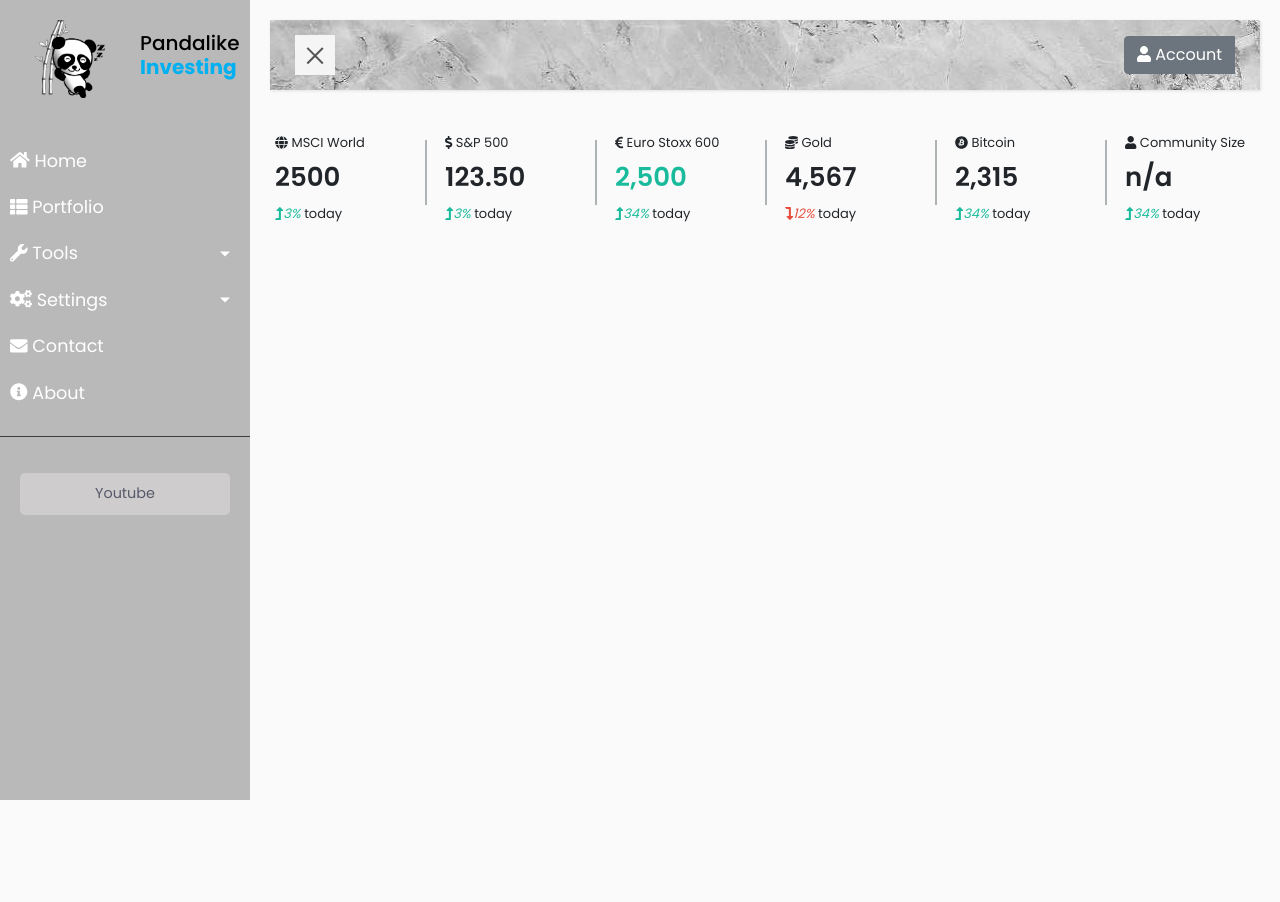
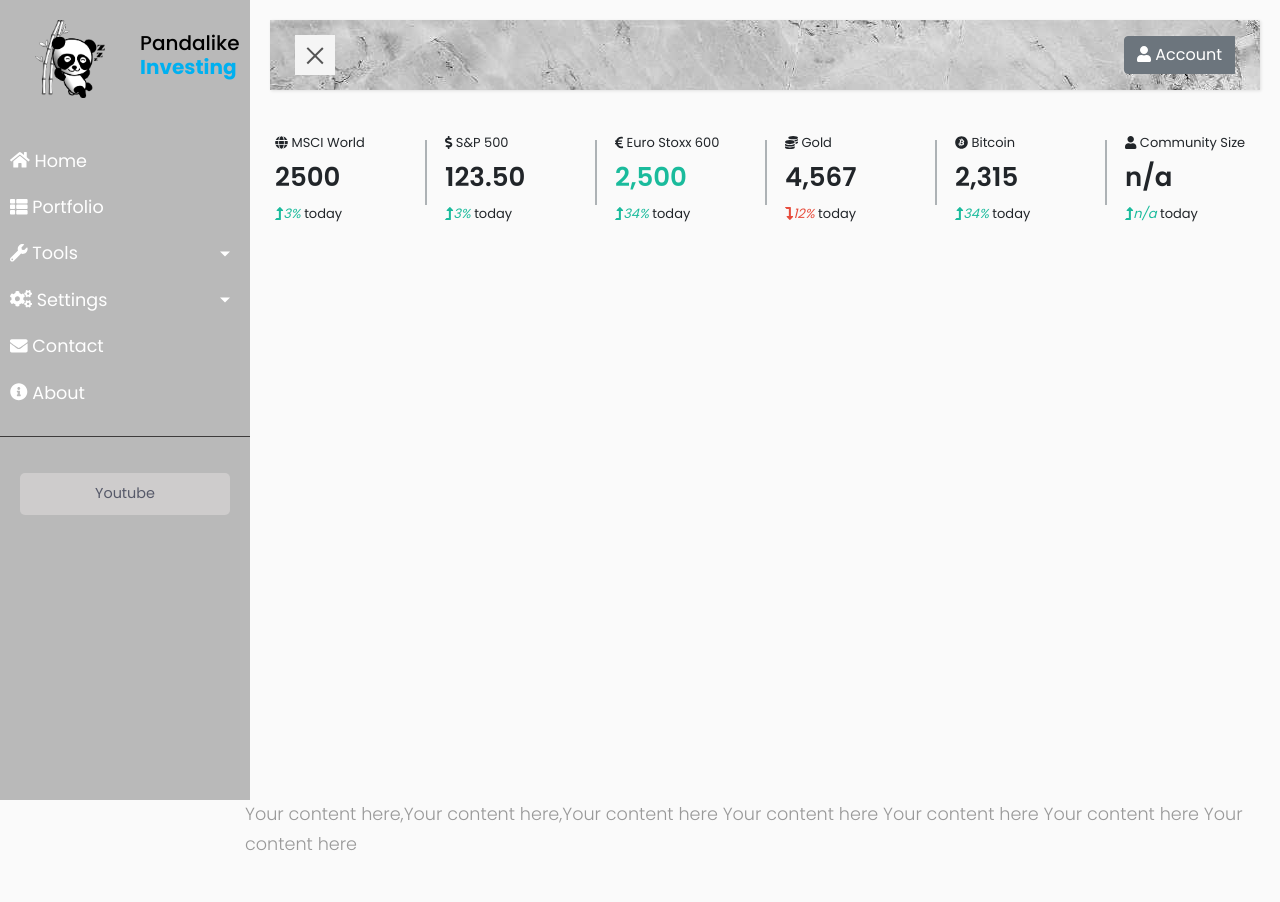
Before and after one commit to SchneiderDaniel/PandalikeInvesting2, a Python web app: template app/home/templates/index.html in a window 1280 px wide. Before the commit the page ends 800 px from the top, so only its background shows below. Run offline with Jinja, Linux system fonts and the light colour scheme; the template is opened without the code that fills it, so the values that code supplies are empty; some libraries are stand-ins or nearby versions.

Commit message:
footer added

```diff
--- a/app/base/static/css/custom.css
+++ b/app/base/static/css/custom.css
@@ -231,3 +231,26 @@ a.article, a.article:hover {
     }
 
 }
+
+
+html, body {
+    height: 100%;
+  }
+
+  #wrap {
+    min-height: 100%;
+  }
+
+  #main {
+    overflow:auto;
+    padding-bottom:26px; /* this needs to be bigger than footer height*/
+  }
+
+  .footer {
+    position: relative;
+    margin-top: -150px; /* negative value of footer height */
+    height: 25px;
+    clear:both;
+    padding-top:20px;
+
+  }
--- a/app/base/templates/base_site.html
+++ b/app/base/templates/base_site.html
@@ -19,10 +19,7 @@
       <!-- Custom Theme Style -->
       <link href="{{ url_for('static', filename='css/custom.css') }}" rel="stylesheet">
       <link href="{{ url_for('static', filename='css/tiles.css') }}" rel="stylesheet">
-
       <!-- Font Awesome JS -->
-      <!-- <script defer src="https://use.fontawesome.com/releases/v5.0.13/js/solid.js" integrity="sha384-tzzSw1/Vo+0N5UhStP3bvwWPq+uvzCMfrN1fEFe+xBmv1C/AtVX5K0uZtmcHitFZ" crossorigin="anonymous"></script>
-      <script defer src="https://use.fontawesome.com/releases/v5.0.13/js/fontawesome.js" integrity="sha384-6OIrr52G08NpOFSZdxxz1xdNSndlD4vdcf/q2myIUVO0VsqaGHJsB0RaBE01VTOY" crossorigin="anonymous"></script> -->
       <script>
         FontAwesomeConfig = { searchPseudoElements: true }
       </script>
@@ -49,21 +46,15 @@
           {% endblock content %}
         </div>
 
-        {% block footer %}
-          <!-- <footer>
-            {% include "site_template/footer.html" %}
-          </footer> -->
-        {% endblock footer %}
       </div>
 
+    {% block footer %}
+      <footer>
+        {% include "site_template/footer.html" %}
+      </footer>
+    {% endblock footer %}
+
       {% block javascripts %}
-
-          <!-- jQuery CDN - Slim version (=without AJAX) -->
-          <!-- <script src="https://code.jquery.com/jquery-3.3.1.slim.min.js" integrity="sha384-q8i/X+965DzO0rT7abK41JStQIAqVgRVzpbzo5smXKp4YfRvH+8abtTE1Pi6jizo" crossorigin="anonymous"></script> -->
-          <!-- Popper.JS -->
-          <!-- <script src="https://cdnjs.cloudflare.com/ajax/libs/popper.js/1.14.7/umd/popper.min.js" integrity="sha384-UO2eT0CpHqdSJQ6hJty5KVphtPhzWj9WO1clHTMGa3JDZwrnQq4sF86dIHNDz0W1" crossorigin="anonymous"></script> -->
-          <!-- Bootstrap JS -->
-          <!-- <script src="https://stackpath.bootstrapcdn.com/bootstrap/4.3.1/js/bootstrap.min.js" integrity="sha384-JjSmVgyd0p3pXB1rRibZUAYoIIy6OrQ6VrjIEaFf/nJGzIxFDsf4x0xIM+B07jRM" crossorigin="anonymous"></script> -->
 
           <script src="https://code.jquery.com/jquery-3.5.1.slim.min.js" integrity="sha384-DfXdz2htPH0lsSSs5nCTpuj/zy4C+OGpamoFVy38MVBnE+IbbVYUew+OrCXaRkfj" crossorigin="anonymous"></script>
           <script src="https://cdn.jsdelivr.net/npm/popper.js@1.16.1/dist/umd/popper.min.js" integrity="sha384-9/reFTGAW83EW2RDu2S0VKaIzap3H66lZH81PoYlFhbGU+6BZp6G7niu735Sk7lN" crossorigin="anonymous"></script>
--- a/app/base/templates/site_template/footer.html
+++ b/app/base/templates/site_template/footer.html
@@ -1,4 +1,14 @@
-<div class="pull-right">
-  © 2020 <a href="https://www.pandalikeinvesting.com/">PandalikeInvesting</a>
+
+<!-- <footer class="footer">
+    <div class="container">
+        <span class="text-muted"> 2019-2021 Copyright
+        </span>
+    </div>
+</footer> -->
+
+<div id="wrap">
+  <div id="main" class="container clear-top">
+    <p>Your content here,Your content here,Your content here  Your content here  Your content here  Your content here  Your content here</p>
+  </div>
 </div>
-<div class="clearfix"></div>
+<footer class="footer"></footer>
--- a/app/home/templates/index.html
+++ b/app/home/templates/index.html
@@ -38,7 +38,7 @@
       <div class="col-md-2 col-sm-4 col-xs-6 tile_stats_count">
         <span class="count_top"><i class="fa fa-user"></i> Community Size</span>
         <div class="count">n/a</div>
-        <span class="count_bottom"><i class="green"><i class="fa fa-level-up-alt"></i>34% </i> today</span>
+        <span class="count_bottom"><i class="green"><i class="fa fa-level-up-alt"></i>n/a </i> today</span>
       </div>
     </div>
     <!-- /top tiles -->
```
